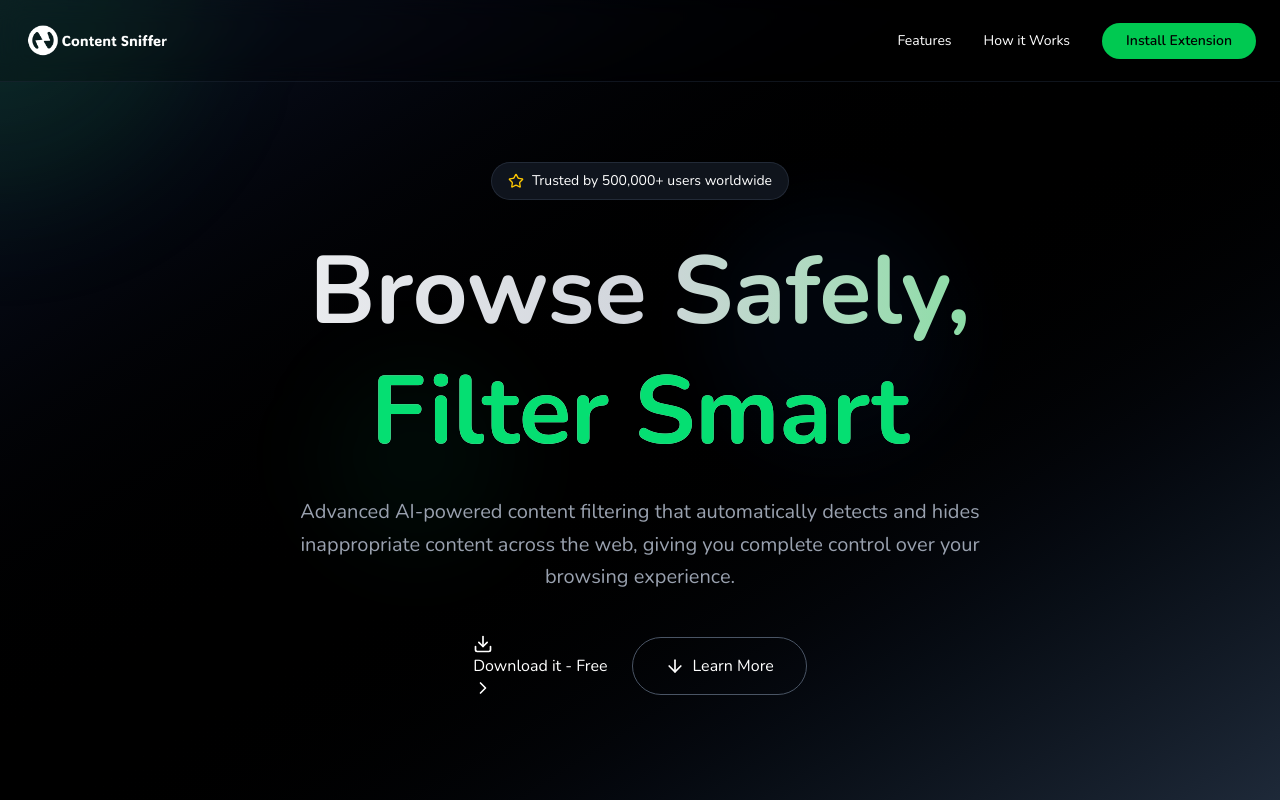
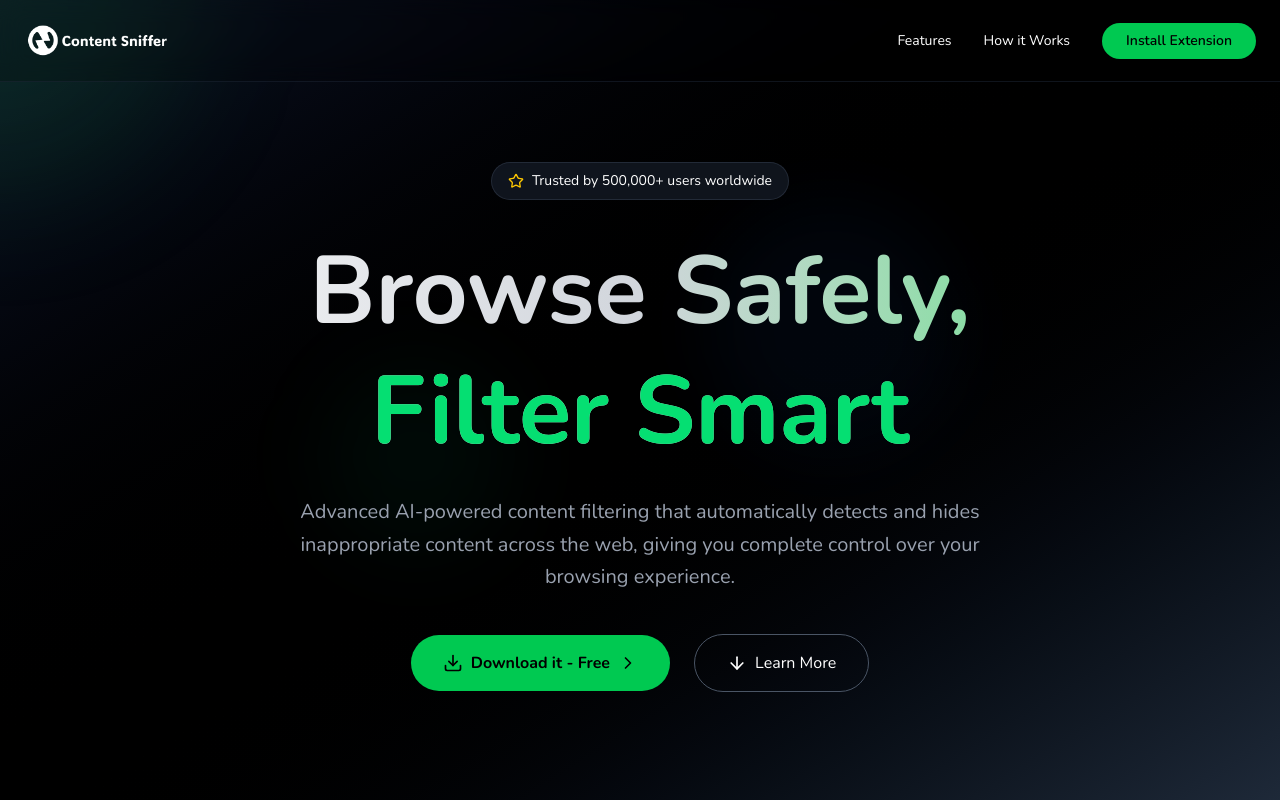
Before and after one commit to HichamDe/content-sniffer, a Next.js app: page / in a window 1280 px wide. Shown: the top 800 px of the page. Built offline with nearby package versions, Linux system fonts and the light colour scheme.

Commit message:
finalized the extension

```diff
--- a/src/app/page.js
+++ b/src/app/page.js
@@ -98,7 +98,7 @@ export default function ContentSnifferHomepage() {
             </p>
 
             <div className="flex flex-col sm:flex-row items-center justify-center space-y-4 sm:space-y-0 sm:space-x-6">
-              <Link href="https://chromewebstore.google.com/detail/heiknjnflkplgemcdiblekkcnhnemkni?utm_source=item-share-cb">
+              <Link  href='https://chromewebstore.google.com/detail/heiknjnflkplgemcdiblekkcnhnemkni?utm_source=item-share-cb' className="cursor-pointer group bg-green-500 hover:bg-green-600 text-black font-bold px-8 py-4 rounded-full transition-all duration-300 hover:scale-105 flex items-center space-x-2">
                 <Download className="w-5 h-5" />
                 <span>Download it - Free</span>
                 <ChevronRight className="w-5 h-5 group-hover:translate-x-1 transition-transform" />
```
